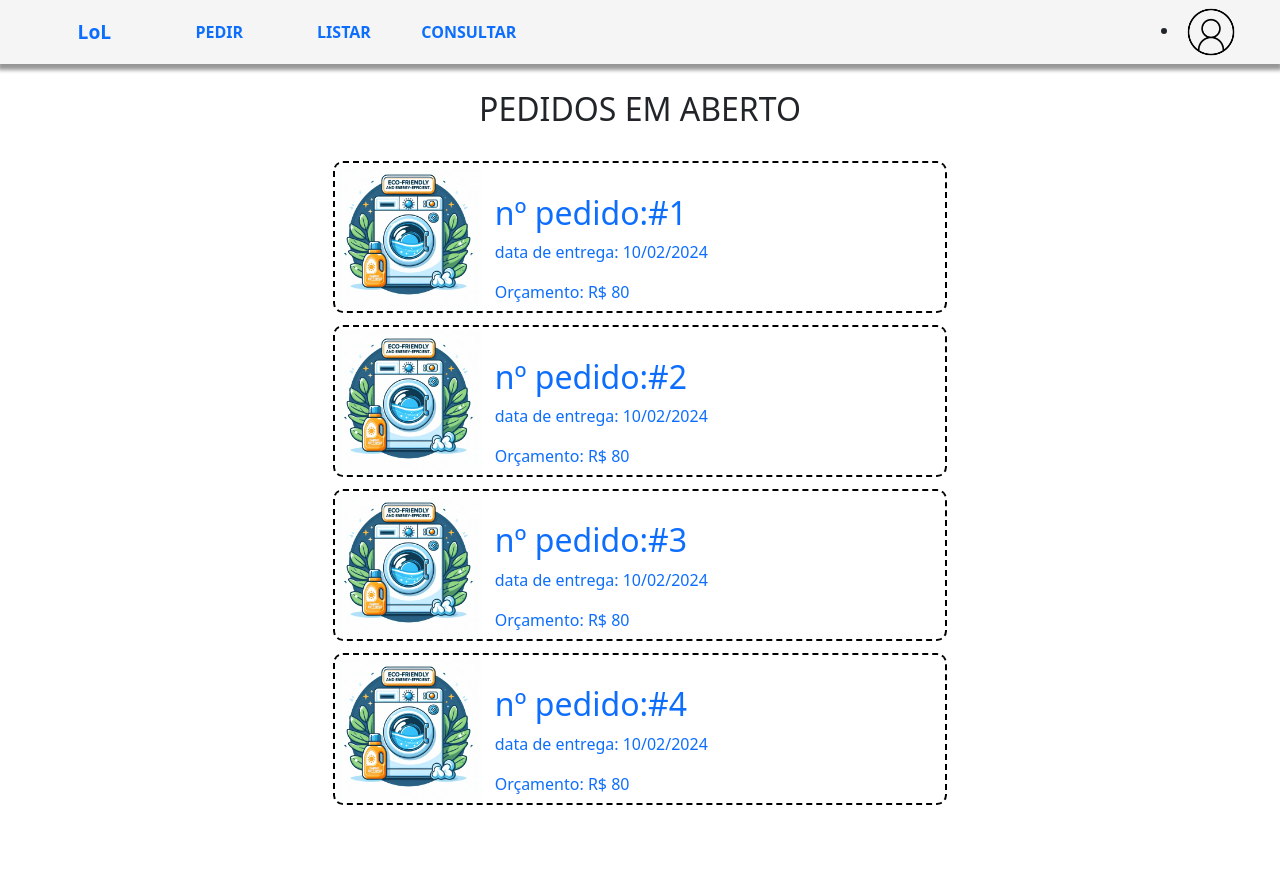
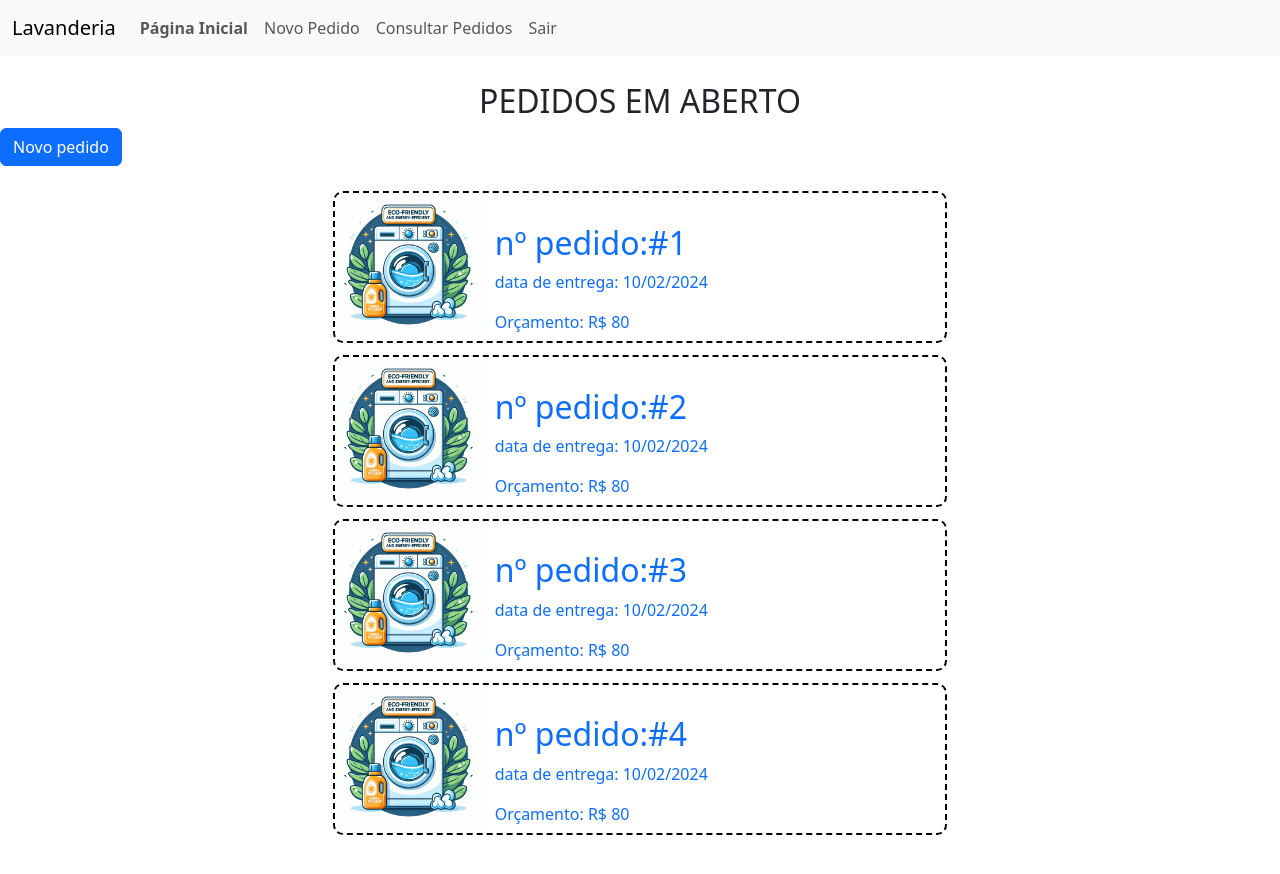
Before and after one commit to LaisaCristina/Web2_2024, an Angular app in the folder lavanderia/: page /home in a window 1280 px wide. Shown: the top 874 px of the page. Built offline with nearby package versions, Linux system fonts and the light colour scheme.

Commit message:
:lipstick: fix: novos estilos pg pedidos;:sparkles: feat: criado componente nav bar

```diff
--- a/lavanderia/src/app/app.module.ts
+++ b/lavanderia/src/app/app.module.ts
@@ -6,9 +6,10 @@ import { AppRoutingModule } from './app-routing.module';
 import { AppComponent } from './app.component';
 import { LoginComponent } from './pages/login/login.component';
 import { PedidoComponent } from './pages/pedido/pedido.component';
-import { ItemPedidoComponent } from './item-pedido/item-pedido.component';
+import { ItemPedidoComponent } from './components/item-pedido/item-pedido.component';
 import { HomeComponent } from './pages/home/home.component';
 import { CadastroComponent } from './pages/cadastro/cadastro.component';
+import { NavBarComponent } from './components/nav-bar/nav-bar.component';
 
 const routes: Routes = [
   { path: 'login', component: LoginComponent },
@@ -21,7 +22,8 @@ const routes: Routes = [
     PedidoComponent,
     ItemPedidoComponent,
     HomeComponent,
-    CadastroComponent
+    CadastroComponent,
+    NavBarComponent,
   ],
   imports: [
     BrowserModule,
--- /dev/null
+++ b/lavanderia/src/app/components/nav-bar/nav-bar.component.css
@@ -0,0 +1,3 @@
+.nav-item.active .nav-link {
+    font-weight: bold; /* Por exemplo, tornar o texto mais escuro ou em negrito */
+  }
--- /dev/null
+++ b/lavanderia/src/app/components/nav-bar/nav-bar.component.html
@@ -0,0 +1,27 @@
+<nav class="navbar navbar-expand-lg bg-body-tertiary">
+    <div class="container-fluid">
+    <a class="navbar-brand" href="#">Lavanderia</a>
+    <button class="navbar-toggler" type="button" data-bs-toggle="collapse" data-bs-target="#navbarNav" aria-controls="navbarNav" aria-expanded="false" aria-label="Toggle navigation">
+      <span class="navbar-toggler-icon"></span>
+    </button>
+    <div class="collapse navbar-collapse" id="navbarNav">
+      <ul class="navbar-nav">
+        <ul class="navbar-nav">
+          <li class="nav-item" [class.active]="isActive('/home')">
+            <a class="nav-link" [routerLink]="['/home']">Página Inicial</a>
+          </li>
+          <li class="nav-item" [class.active]="isActive('/pedidos')">
+            <a class="nav-link" [routerLink]="['/pedidos']">Novo Pedido</a>
+          </li>
+          <li class="nav-item" [class.active]="isActive('/consultar')">
+            <a class="nav-link" [routerLink]="['/consultar']">Consultar Pedidos</a>
+          </li>
+          <li class="nav-item" [class.active]="isActive('/login')">
+            <a class="nav-link"  [routerLink]="['/login']">Sair</a>
+          </li>
+        </ul>
+
+      </ul>
+    </div>
+  </div>
+</nav>
--- /dev/null
+++ b/lavanderia/src/app/components/nav-bar/nav-bar.component.ts
@@ -0,0 +1,18 @@
+import { Component } from '@angular/core';
+import { Router } from '@angular/router';
+
+@Component({
+  selector: 'app-nav-bar',
+  templateUrl: './nav-bar.component.html',
+  styleUrls: ['./nav-bar.component.css']
+})
+export class NavBarComponent {
+
+  constructor(private router: Router) {
+
+  }
+  isActive(route: string): boolean {
+    return this.router.isActive(route, true);
+  }
+
+}
--- a/lavanderia/src/app/pages/cadastro/cadastro.component.html
+++ b/lavanderia/src/app/pages/cadastro/cadastro.component.html
@@ -1,4 +1,3 @@
-<p>cadastro works!</p>
 <body>
     <body class="bg-light">
         <div class="container text-center">
--- a/lavanderia/src/app/pages/home/home.component.html
+++ b/lavanderia/src/app/pages/home/home.component.html
@@ -1,18 +1,11 @@
 <div class="fundo">
-    <nav class="containerMenu">
-        <ul class="menu">
-            <li class="elementoMenu"><a class="hoverMenu" href="#">LoL</a></li>
-            <li class="elementoMenu"><a class="hoverMenu" href="#">PEDIR</a></li>
-            <li class="elementoMenu"><a class="hoverMenu" href="#">LISTAR</a></li>
-            <li class="elementoMenu"><a class="hoverMenu" href="#">CONSULTAR</a></li>
-            <li class="perfil"><img src="../../../assets/perfil.png"></li>
-        </ul>
-    </nav>
+    <app-nav-bar></app-nav-bar>
     <div class="Titulo">
         <h2>
             PEDIDOS EM ABERTO
         </h2>
     </div>
+    <button type="submit" class="btn btn-primary" (click)="pedido()">Novo pedido</button>
     <div class="containerLista">
         <ul class="lista">
             <li class="listaElemento">
--- a/lavanderia/src/app/pages/home/home.component.ts
+++ b/lavanderia/src/app/pages/home/home.component.ts
@@ -1,4 +1,5 @@
 import { Component } from '@angular/core';
+import { Router } from '@angular/router';
 
 @Component({
   selector: 'app-home',
@@ -7,4 +8,11 @@ import { Component } from '@angular/core';
 })
 export class HomeComponent {
 
+    constructor(private router: Router) { }
+
+    pedido() {
+
+      this.router.navigate(['/pedidos']);
+    }
+
 }
--- a/lavanderia/src/app/pages/pedido/pedido.component.html
+++ b/lavanderia/src/app/pages/pedido/pedido.component.html
@@ -1,6 +1,7 @@
-<div class="container mt-5">
-    <div #containerItens></div>
-    <button (click)="addPedido()">Adicionar novo item</button>
-    <button (click)="addPedido()">Voltar</button>
-    <button (click)="addPedido()">Confirmar pedido</button>
+<app-nav-bar></app-nav-bar>
+<div class="p-3 text-primary-emphasis bg-primary-subtle border border-primary-subtle rounded-3 container text-center" >
+    <div #containerItens ></div>
+    <button class="btn btn-secondary m-3" (click)="home()">Voltar</button>
+    <button class="btn btn-primary m-3" (click)="addPedido()">Adicionar novo item</button>
+    <button class="btn btn-success m-3" (click)="addPedido()">Confirmar pedido</button>
 </div>
--- a/lavanderia/src/app/pages/pedido/pedido.component.ts
+++ b/lavanderia/src/app/pages/pedido/pedido.component.ts
@@ -1,5 +1,7 @@
 import { Component, ComponentFactoryResolver, ViewContainerRef, ViewChild } from '@angular/core';
-import { ItemPedidoComponent } from '../../item-pedido/item-pedido.component';
+import { ItemPedidoComponent } from '../../components/item-pedido/item-pedido.component';
+import { Router } from '@angular/router';
+import { NavBarComponent } from 'src/app/components/nav-bar/nav-bar.component';
 
 @Component({
   selector: 'app-pedido',
@@ -9,10 +11,15 @@ import { ItemPedidoComponent } from '../../item-pedido/item-pedido.component';
 
 export class PedidoComponent {
   @ViewChild('containerItens', { read: ViewContainerRef }) containerItens!: ViewContainerRef;
-  constructor(private resolver: ComponentFactoryResolver) {}
+  constructor(private resolver: ComponentFactoryResolver, private router: Router) {}
 
   addPedido() {
     const factory = this.resolver.resolveComponentFactory(ItemPedidoComponent);
     const componentRef = this.containerItens.createComponent(factory);
   }
+
+  home() {
+
+    this.router.navigate(['/home']);
+  }
 }
```
Also changed, not shown: lavanderia/src/app/components/item-pedido/item-pedido.component.css (added), lavanderia/src/app/components/item-pedido/item-pedido.component.html (renamed from lavanderia/src/app/item-pedido/item-pedido.component.html), lavanderia/src/app/components/item-pedido/item-pedido.component.ts (renamed from lavanderia/src/app/item-pedido/item-pedido.component.ts), 2 other files (tests, documents, lock files or other folders).
